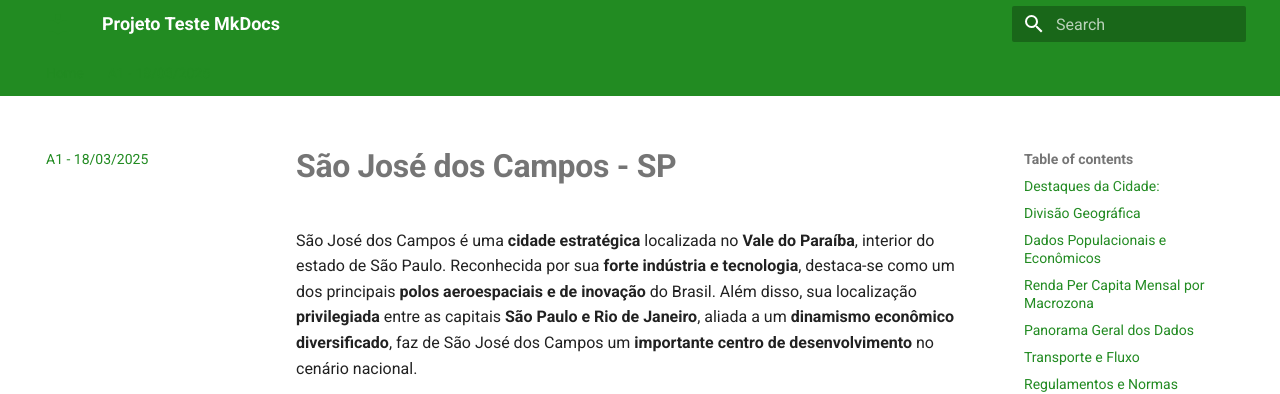
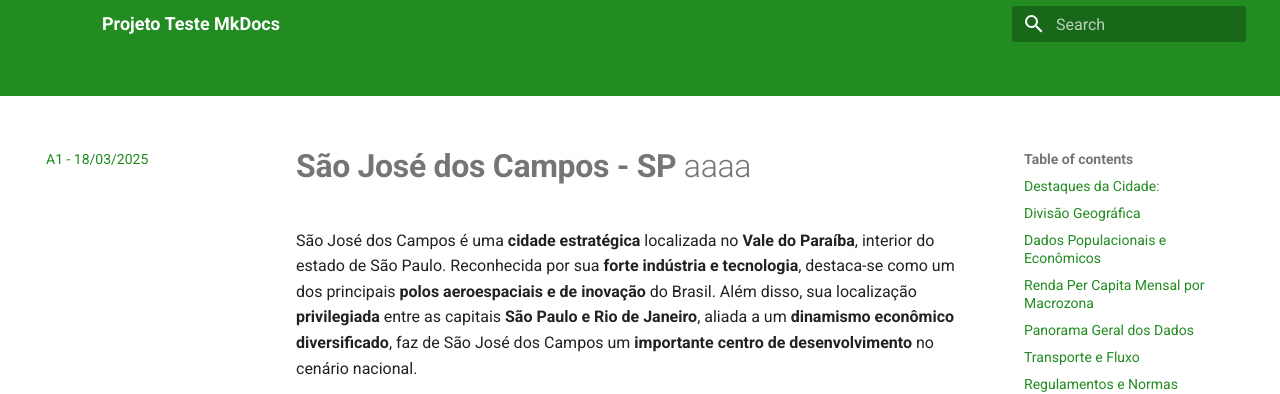
Before and after one commit to Lirucas/ProjetoTesteMkDocs, an MkDocs documentation site: the page built from docs/atv1.md, in a window 1280 px wide and 900 px high. Shown: the top 394 px of the window. Built offline with MkDocs 1.6.1 and Material for MkDocs 9.7.7, drawn with Linux system fonts in a browser that asks for light colours.

Commit message:
Adicionando alterações no conteúdo, links, e fontes

```diff
--- a/docs/atv1.md
+++ b/docs/atv1.md
@@ -1,4 +1,4 @@
-# **São José dos Campos - SP**
+# **São José dos Campos - SP** aaaa
 
 São José dos Campos é uma **cidade estratégica** localizada no **Vale do Paraíba**, interior do estado de São Paulo. Reconhecida por sua **forte indústria e tecnologia**, destaca-se como um dos principais **polos aeroespaciais e de inovação** do Brasil. Além disso, sua localização **privilegiada** entre as capitais **São Paulo e Rio de Janeiro**, aliada a um **dinamismo econômico diversificado**, faz de São José dos Campos um **importante centro de desenvolvimento** no cenário nacional.
 
```
